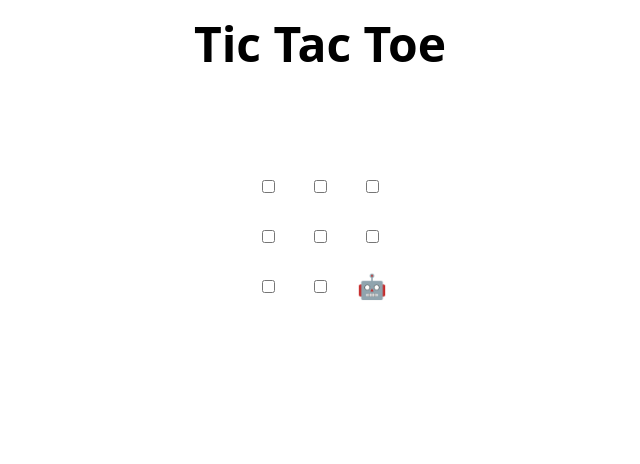
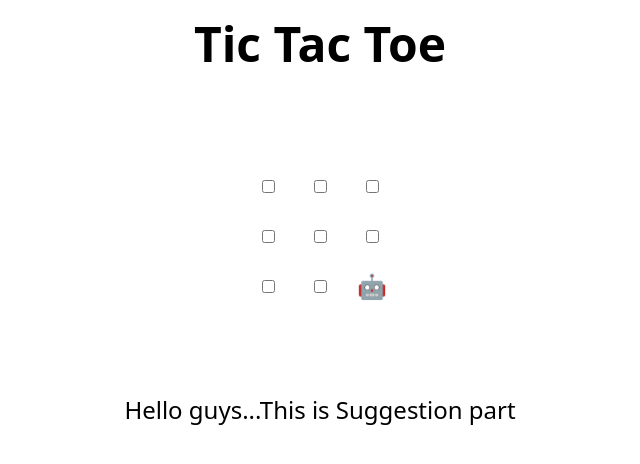
Before and after one commit to yashsaraswat2004/MLSA-task, a plain HTML site: page index.html in a window 1280 px wide. Shown: the whole page, without its empty margins (320-960 px from the left). Drawn offline with Linux system fonts and the light colour scheme.

Commit message:
Update index.html
MLSA Yash Saraswat

```diff
--- a/index.html
+++ b/index.html
@@ -48,7 +48,7 @@
 </table>
 
 <h2 hidden>Game over, refresh to play again 🧑‍💻 🤖!</h2>
-
+Hello guys...This is Suggestion part
 <script>
   // Initialization
   const boxes = Array.from(document.querySelectorAll("td"));
```
